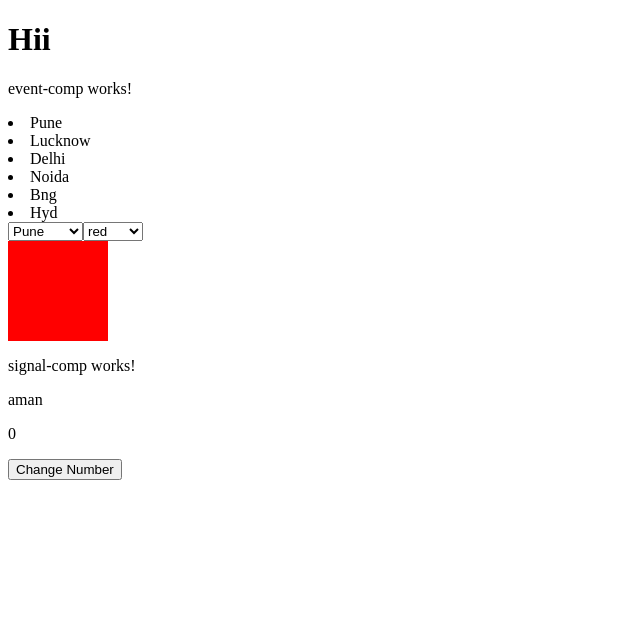
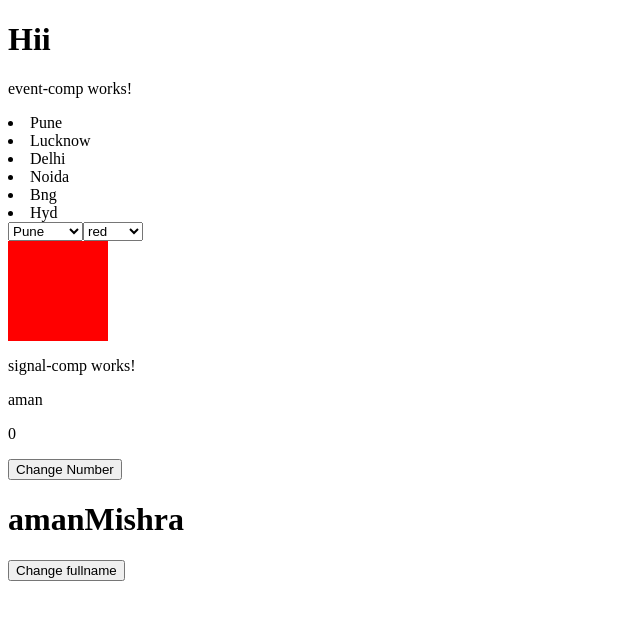
Before and after one commit to Abhishekmishra001/LearnAngular, an Angular app: page / in a window 1280 px wide. Shown: the top 620 px of the page, without its empty margins (0-640 px from the left). Built offline with nearby package versions, Linux system fonts and the light colour scheme.

Commit message:
added signal

```diff
--- a/src/app/components/signal-comp/signal-comp.html
+++ b/src/app/components/signal-comp/signal-comp.html
@@ -5,3 +5,7 @@
 <p>{{rollno()}}</p>
 
 <button (click)="changeValue()">Change Number</button>
+
+<h1>{{fullName()}}</h1>
+
+<button (click)="changeName()">Change fullname</button>
--- a/src/app/components/signal-comp/signal-comp.ts
+++ b/src/app/components/signal-comp/signal-comp.ts
@@ -1,4 +1,4 @@
-import { Component, numberAttribute, signal } from '@angular/core';
+import { Component, linkedSignal, numberAttribute, signal } from '@angular/core';
 
 @Component({
   selector: 'app-signal-comp',
@@ -7,17 +7,28 @@ import { Component, numberAttribute, signal } from '@angular/core';
   styleUrl: './signal-comp.css',
 })
 export class SignalComp {
+  firstname = signal('Abhishek');
+  lastName = signal('Mishra');
+  constructor() {
+    setTimeout(() => {
+      this.firstname.set('aman');
+    }, 4000);
+  }
+  rollno = signal(0);
 
-  firstname = signal ('Abhishek')
-  constructor(){
-    setTimeout(()=>{
-        this.firstname.set('aman')
-        debugger
-    },4000)
+  changeValue() {
+    this.rollno.update((val) => val + 1);
   }
-  rollno = signal(0)
 
-  changeValue (){
-    this.rollno.update(val => val +1)
+  fullName = linkedSignal({
+    source: this.firstname,
+    computation: (newValue, prev) => {
+      const fullName = newValue + '' + this.lastName();
+      return fullName;
+    },
+  });
+
+  changeName() {
+    this.firstname.set('Gaurav');
   }
 }
```
